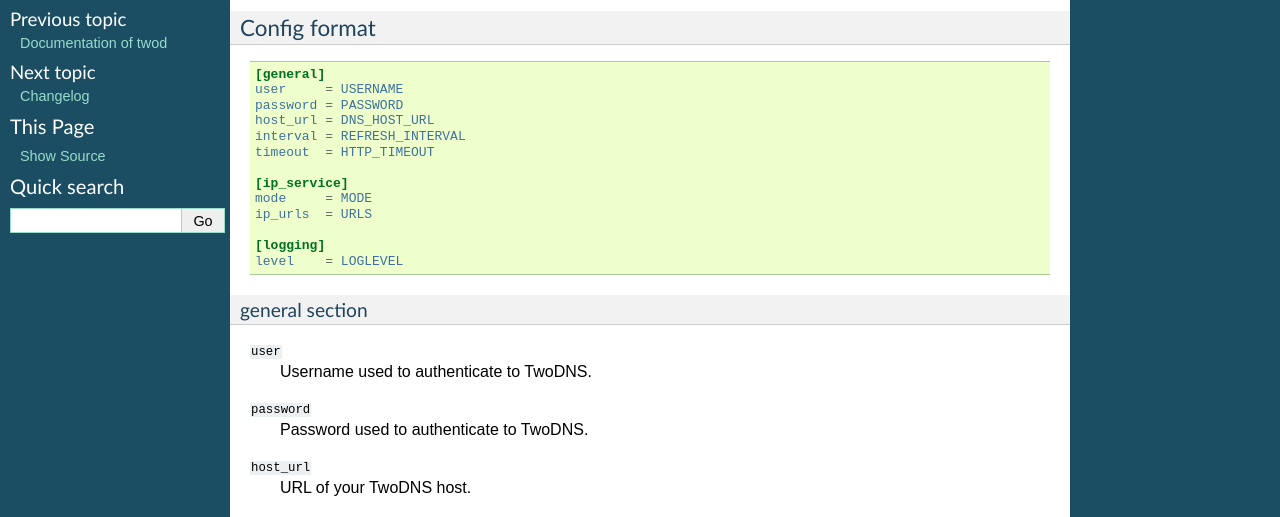
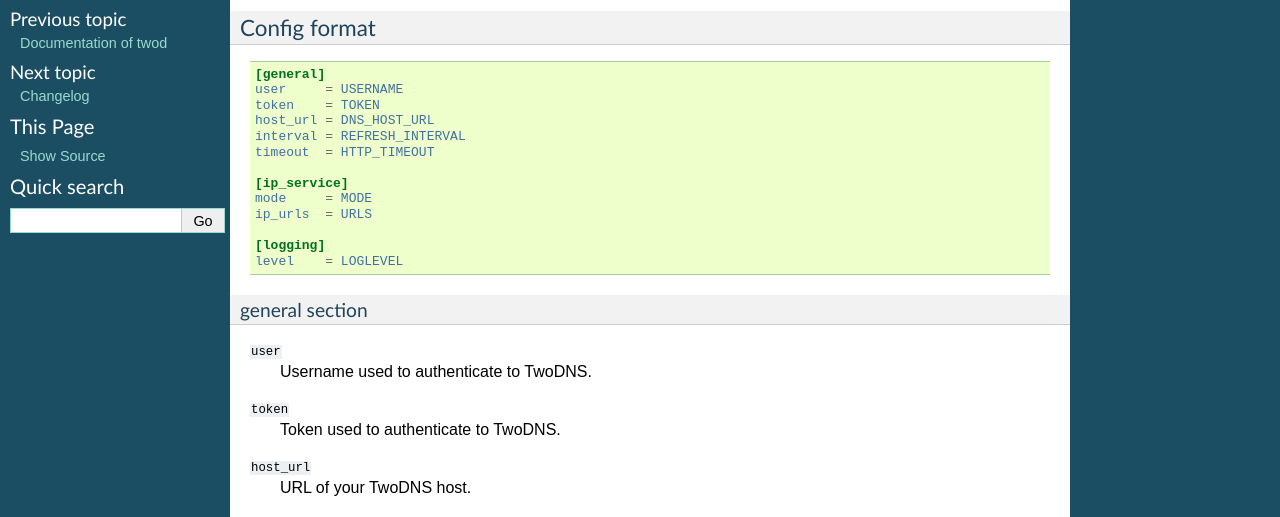
Before and after one commit to t4k1t/twod, a Sphinx documentation site: the page built from docs/getting_started.rst, in a window 1280 px wide. Shown: the part 204-721 px from the top of the page. Built offline with Sphinx 7.4.7, drawn with Linux system fonts in a browser that asks for light colours.

Commit message:
Fix terminology for token setting
Signed-off-by: tablet-mode <tablet-mode@monochromatic.cc>

```diff
--- a/README.rst
+++ b/README.rst
@@ -24,9 +24,10 @@ Example config::
 
     [general]
     user     = username@example.com
-    password = password
+    token    = token
+    host_url = https://api.twodns.de/hosts/myexamplehost
     interval = 3600
-    host_url = https://api.twodns.de/hosts/myexamplehost
+    timeout  = 16
 
     [ip_service]
     mode     = random
--- a/docs/getting_started.rst
+++ b/docs/getting_started.rst
@@ -17,7 +17,7 @@ Config format
 
    [general]
    user     = USERNAME
-   password = PASSWORD
+   token    = TOKEN
    host_url = DNS_HOST_URL
    interval = REFRESH_INTERVAL
    timeout  = HTTP_TIMEOUT
@@ -35,8 +35,8 @@ general section
 ``user``
    Username used to authenticate to TwoDNS.
 
-``password``
-   Password used to authenticate to TwoDNS.
+``token``
+   Token used to authenticate to TwoDNS.
 
 ``host_url``
    URL of your TwoDNS host.
```
Also changed, not shown: 4 other files.
